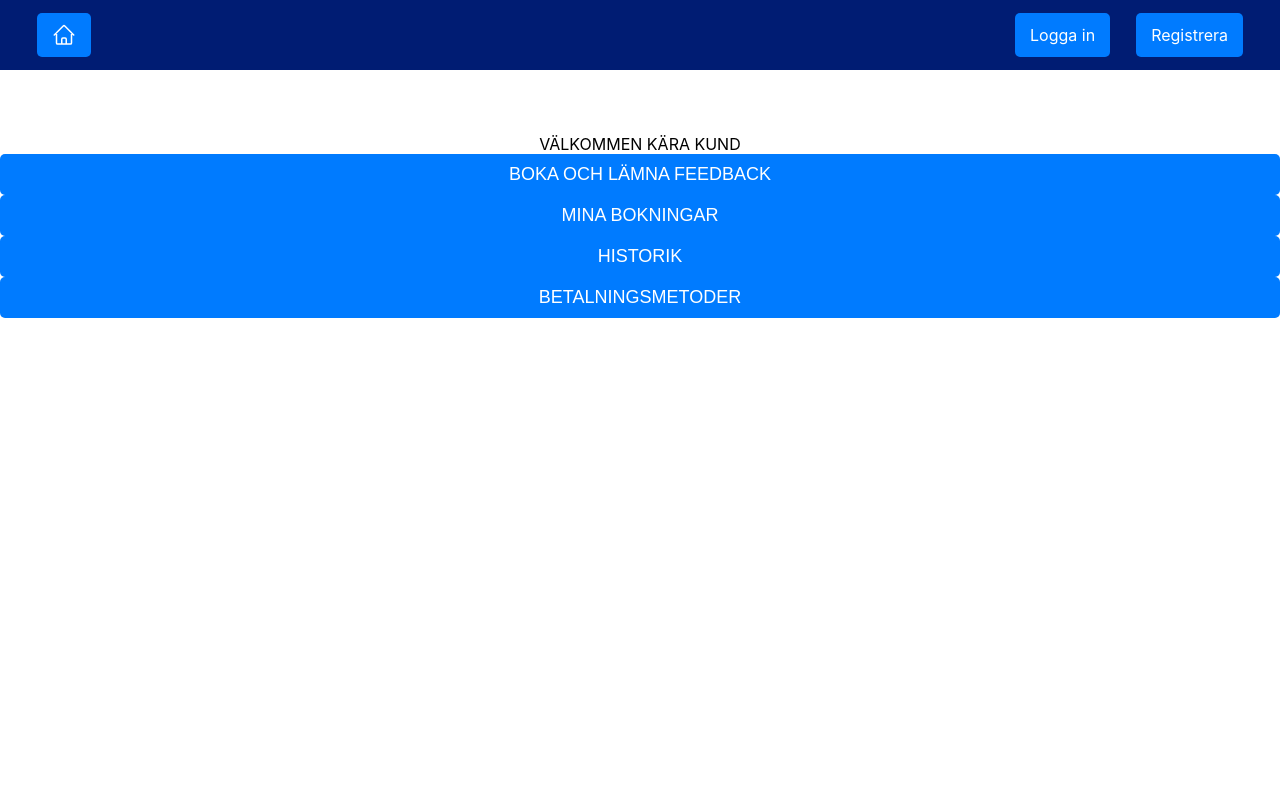
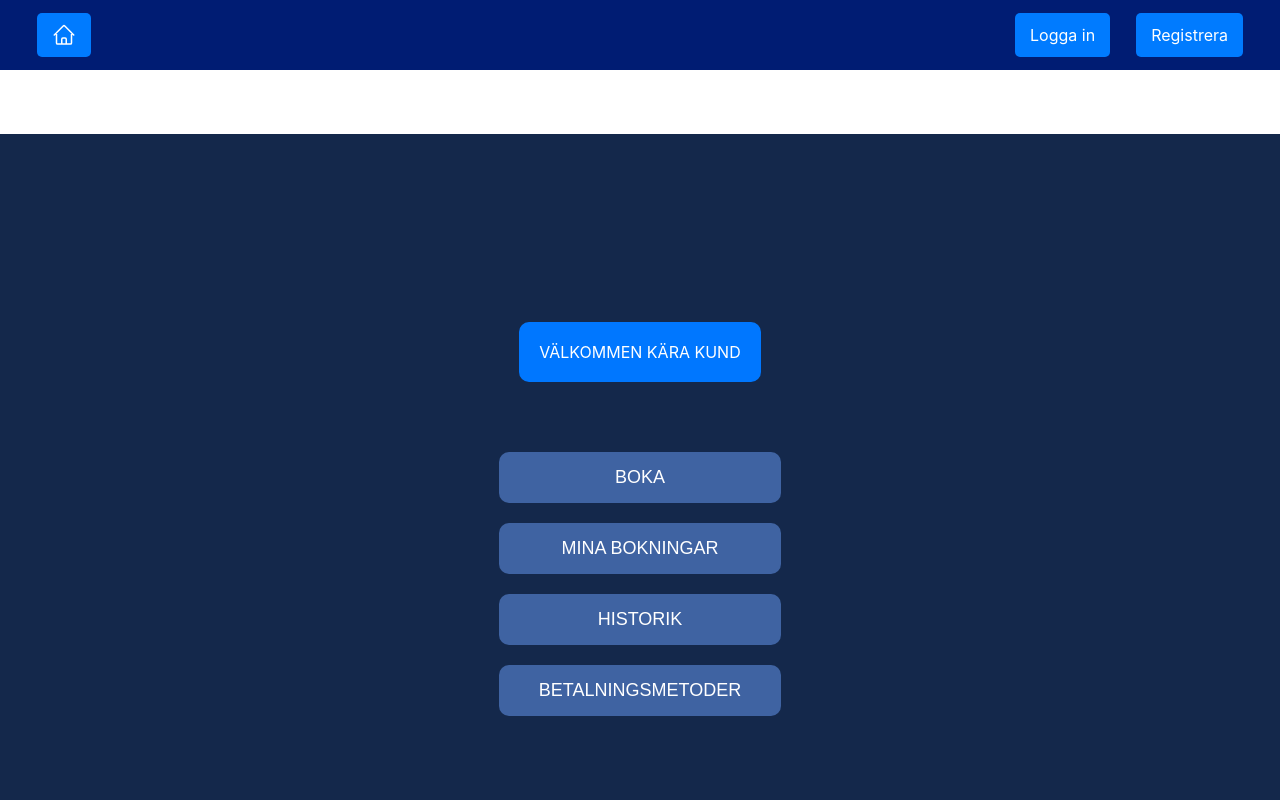
Before and after one commit to SevRostomyan/bookitfrontend, a React (Create React App) app: page /customer-dashboard in a window 1280 px wide. Shown: the top 800 px of the page. Built offline with nearby package versions, Linux system fonts and the light colour scheme.

Commit message:
Kopplade CustomerDashboard till CSS

```diff
--- a/src/Components/Dashboard/CustomerDashboard.jsx
+++ b/src/Components/Dashboard/CustomerDashboard.jsx
@@ -86,15 +86,15 @@ const CustomerDashboard = () => {
         };
 
     return (
-            <div className="customer-dashboard">
-                <div className="welcome-message">
+        <div className="dashboard">
+            <div className="dashboard-welcome">
                 VÄLKOMMEN KÄRA KUND
             </div>
-                <div className="options">
-                    <button className="option-button" onClick={handleNewBookingClick}>BOKA OCH LÄMNA FEEDBACK</button>
-                    <button className="option-button" onClick={handleMyBookingsClick}>MINA BOKNINGAR</button>
-                    <button className="option-button" onClick={handleHistoryClick}>HISTORIK</button>
-                    <button className="option-button" onClick={handlePaymentMethodsClick}>BETALNINGSMETODER</button>
+            <div className="dashboard-options">
+                <button className="dashboard-button" onClick={handleNewBookingClick}>BOKA</button>
+                <button className="dashboard-button" onClick={handleMyBookingsClick}>MINA BOKNINGAR</button>
+                <button className="dashboard-button" onClick={handleHistoryClick}>HISTORIK</button>
+                <button className="dashboard-button" onClick={handlePaymentMethodsClick}>BETALNINGSMETODER</button>
             </div>
         </div>
     );
```
Lines whose indentation alone changed are shown as unchanged.
